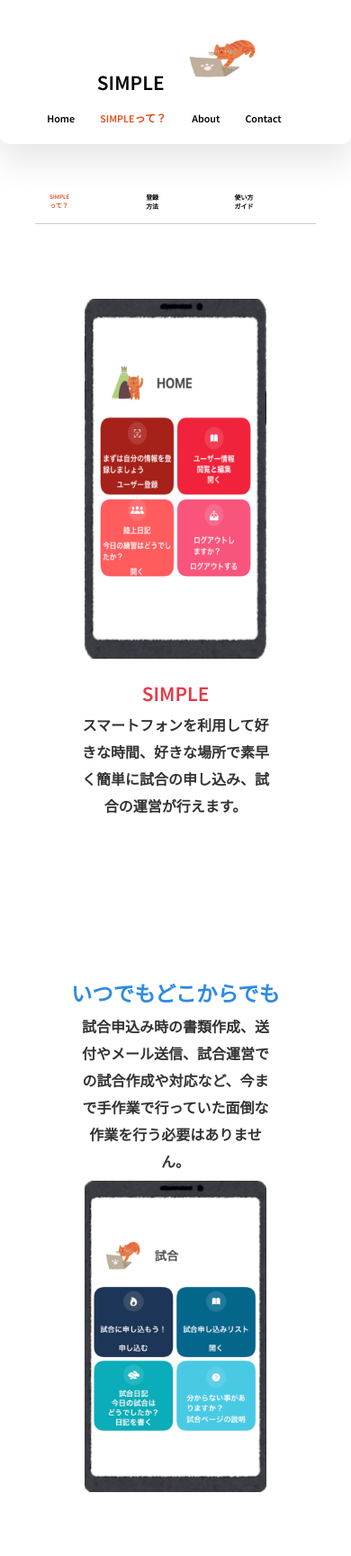
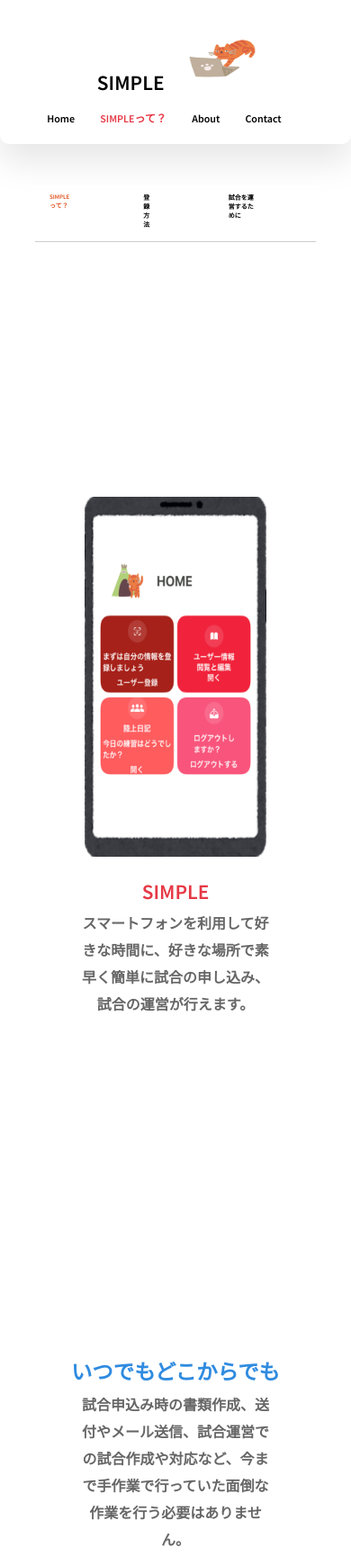
Before and after one commit to matsuokanao/RelayApplicationExplanation, a website: page public/introduction.html in a window 390 px wide. Shown: the top 1729 px of the page at 90% size. Drawn offline with nearby package versions, Linux system fonts and the light colour scheme.

Commit message:
画面追加

```diff
--- a/public/introduction.css
+++ b/public/introduction.css
@@ -35,7 +35,7 @@ html,body{
   color: #000;
 }
 .nav .links .mainlink{
- color: #e0501b;
+ color: #e63946;
 }
 .nav h4{
   font-size: 22px;
@@ -107,8 +107,8 @@ html,body{
 .landingText h3{
   margin: 6px !important;
   font-size: 20px;
-  opacity: 0.8;
-  line-height: 30px;
+  opacity: 0.6;
+  line-height: 70px;
   color: #000;
 }
 .landingImage img{
@@ -133,8 +133,8 @@ html,body{
 .aboutText h3{
   margin: 6px !important;
   font-size: 20px;
-  opacity: 0.8;
-  line-height: 30px;
+  opacity: 0.6;
+  line-height: 70px;
   color: #000;
 }
 
@@ -193,6 +193,8 @@ html,body{
     align-items: center;
     justify-content: center;
     text-align: center;
+    top: 200px;
+    margin-top: 200px ;
   }
   .landingText h1{
     font-size: 6vw;
@@ -201,6 +203,7 @@ html,body{
   .landingText h3{
     font-size: 16px;
     color: #000;
+    line-height: 30px;
   }
   .landingImage img{
     height: 400px;
@@ -215,6 +218,8 @@ html,body{
     align-items: center;
     justify-content: center;
     text-align: center;
+    top: 200px;
+    margin-top: 200px ;
   }
   .aboutText h1{
     font-size: 6vw;
@@ -223,6 +228,7 @@ html,body{
   .aboutText h3{
     font-size: 16px;
     color: #000;
+    line-height: 30px;
   }
   .aboutImage img{
     width: 52vw;
--- a/public/introduction.html
+++ b/public/introduction.html
@@ -31,7 +31,7 @@
     <div class="btn-box">
       <a href="introduction.html"class = "mainlinks">SIMPLEって？</a>
       <a href="introductiontwo.html">登録方法</a>
-      <a href="introductionthree.html">使い方ガイド</a>
+      <a href="introductionthree.html">試合を運営するために</a>
     </div>
 
     <!--LANDING PAGE-->
@@ -39,7 +39,7 @@
     <div class="landing">
       <div class= "landingText" data-aos="fade-up" data-aos-duration="1000">
       <h1><span style="color: #e63946;">SIMPLE</span></h1>
-        <h3>スマートフォンを利用して好きな時間、好きな場所で素早く簡単に試合の申し込み、試合の運営が行えます。</h3>
+        <h3>スマートフォンを利用して好きな時間に、好きな場所で素早く簡単に試合の申し込み、試合の運営が行えます。</h3>
     </div>
     <div class="landingImage" data-aos="fade-down" data-aos-duration="1000">
       <img src="/img/infoone1.png" alt="" height="650px" width="500px">
@@ -63,7 +63,7 @@
       <div class= "landingText" data-aos="fade-up" data-aos-duration="1000">
       <h1><span style="color: #ffd166;">さまざまなサービス</span></h1>
       <h3>試合の申込み、運営はもちろん、日々の練習を記録できる「陸上日記」サービスや試合結果を記録する「試合日記」サービス、
-        本部に行かないと提出できなかった「リーレーの走順オーダー表」をどこからでも提出できる「リレーオーダー表提出」サービスを利用することもできます。
+        本部に行かないと提出できなかった「リレーの走順オーダー表」をどこからでも提出できる「リレーオーダー表提出」サービスを利用することもできます。
       </h3>
     </div>
     <div class="landingImage" data-aos="fade-down" data-aos-duration="1000">
--- a/public/introductionthree.css
+++ b/public/introductionthree.css
@@ -66,7 +66,7 @@ html,body{
   color: #e0501b;
 }
 .btn-box .mainlinks{
-  color: #e0501b;
+  color: #02c39a;
 }
 .content-right img{
   width: 350px;
@@ -107,8 +107,8 @@ html,body{
 .landingText h3{
   margin: 6px !important;
   font-size: 20px;
-  opacity: 0.8;
-  line-height: 30px;
+  opacity: 0.6;
+  line-height: 70px;
   color: #000;
 }
 .landingImage img{
@@ -133,8 +133,8 @@ html,body{
 .aboutText h3{
   margin: 6px !important;
   font-size: 20px;
-  opacity: 0.3;
-  line-height: 30px;
+  opacity: 0.6;
+  line-height: 70px;
 }
 
 .aboutImage img{
@@ -199,6 +199,7 @@ html,body{
   }
   .landingText h3{
     font-size: 16px;
+    line-height: 30px;
   }
   .landingImage img{
     height: 400px;
@@ -220,6 +221,7 @@ html,body{
   }
   .aboutText h3{
     font-size: 16px;
+    line-height: 30px;
   }
   .aboutImage img{
     width: 52vw;
--- a/public/introductiontwo.css
+++ b/public/introductiontwo.css
@@ -66,7 +66,7 @@ html,body{
   color: #e0501b;
 }
 .btn-box .mainlinks{
-  color: #e0501b;
+  color: #e63946;
 }
 .content-right img{
   width: 350px;
@@ -107,8 +107,8 @@ html,body{
 .landingText h3{
   margin: 6px !important;
   font-size: 20px;
-  opacity: 0.3;
-  line-height: 30px;
+  opacity: 0.6;
+  line-height: 70px;
 }
 .landingImage img{
   width: 28vw;
@@ -132,8 +132,8 @@ html,body{
 .aboutText h3{
   margin: 6px !important;
   font-size: 20px;
-  opacity: 0.3;
-  line-height: 30px;
+  opacity: 0.6;
+  line-height: 70px;
 }
 
 .aboutImage img{
@@ -198,6 +198,7 @@ html,body{
   }
   .landingText h3{
     font-size: 16px;
+    line-height: 30px;
   }
   .landingImage img{
     height: 400px;
@@ -219,6 +220,7 @@ html,body{
   }
   .aboutText h3{
     font-size: 16px;
+    line-height: 30px;
   }
   .aboutImage img{
     width: 52vw;
--- a/public/styles.css
+++ b/public/styles.css
@@ -40,7 +40,7 @@ html,body{
 .nav h4{
   font-size: 22px;
   font-weight: bold;
-  margin-left: 25px;
+  margin-left: 40px;
 }
 
 /* LANDING CSS */
@@ -60,8 +60,8 @@ html,body{
 .landingText h3{
   margin: 6px !important;
   font-size: 40px;
-  opacity: 0.8;
-  line-height: 50px;
+  opacity: 0.6;
+  line-height: 70px;
   color: #000;
 }
 
@@ -102,9 +102,9 @@ html,body{
 .aboutText h3{
   margin: 6px !important;
   font-size: 40px;
-  opacity: 0.8;
+  opacity: 0.6;
   color: #000;
-  line-height: 50px;
+  line-height: 70px;
 }
 
 .aboutImage img{
@@ -314,6 +314,7 @@ html,body{
   }
   .landingText h3{
     font-size: 16px;
+    line-height: 30px;
   }
   .landingText .btn{
     margin: 0 auto;
@@ -343,6 +344,7 @@ html,body{
   }
   .aboutText h3{
     font-size: 16px;
+    line-height: 30px;
   }
   .aboutImage img{
     width: 52vw;
@@ -359,6 +361,7 @@ html,body{
   .infoHeader{
     text-align: center;
     margin: 40px 0;
+
   }
 
   .infoCards{
@@ -368,6 +371,7 @@ html,body{
     justify-content: center;
     align-items: center;
     text-align: center;
+
   }
 
   .infoCardstwo{
@@ -377,6 +381,7 @@ html,body{
     justify-content: center;
     align-items: center;
     text-align: center;
+
   }
 
 
```
Also changed, not shown: public/index.html (+3 -3 lines), public/introductionthree.html (+18 -8 lines), public/introductiontwo.html (+8 -19 lines), public/img/infothree1.png (added), public/img/infothree2.png (added), public/img/infothree3.png (added), public/img/infothree4.png (added), public/img/infotwo2.png (added), public/img/infotwo3.png (added).
